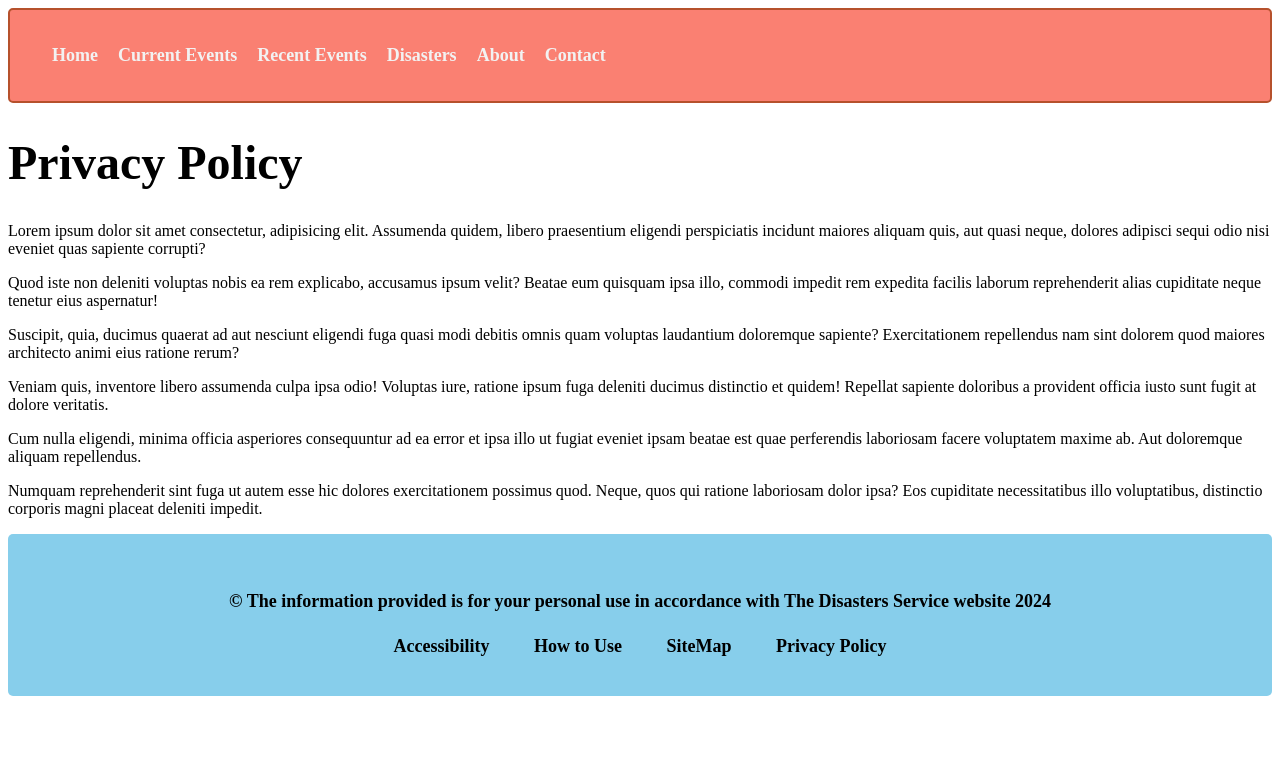
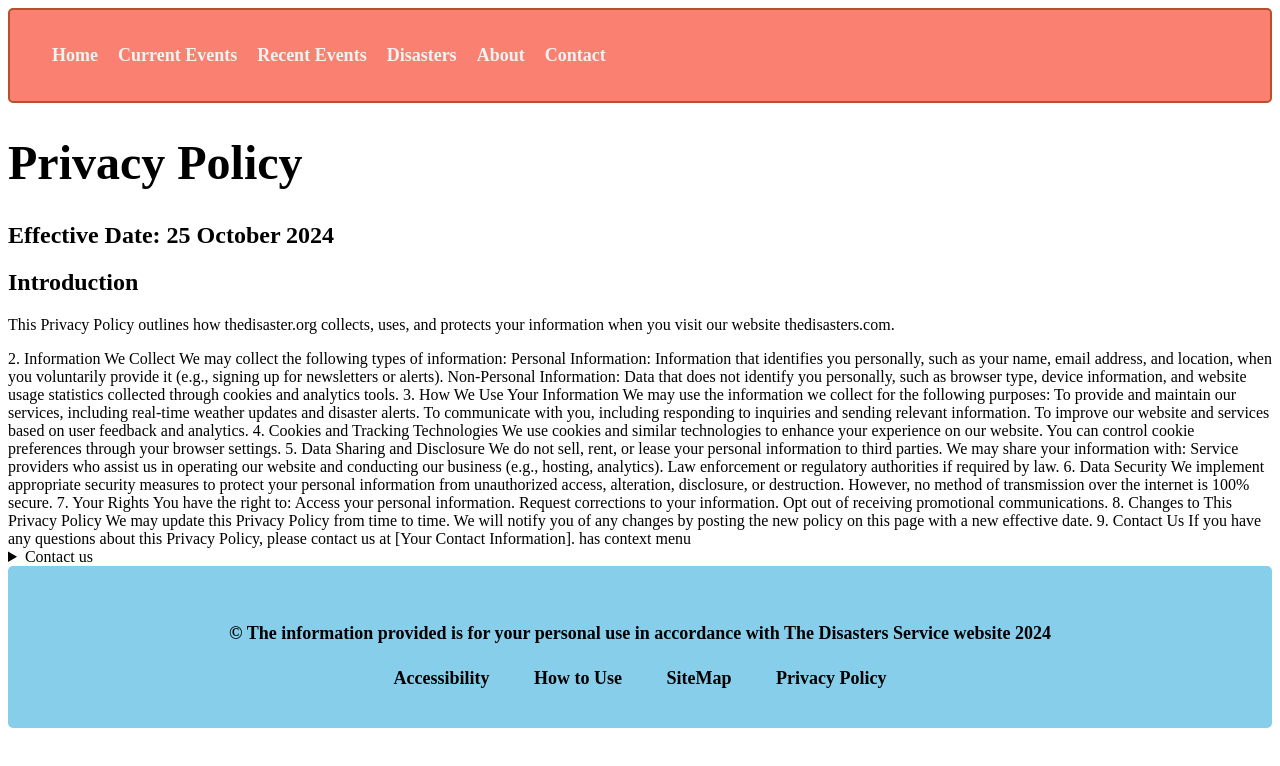
Before and after one commit to BIT-Studio-3/group-project-25-1-scade, a SvelteKit app in the folder disaster/disaster/: page /privacy in a window 1280 px wide. Shown: the top 766 px of the page. Built offline with nearby package versions, Linux system fonts and the light colour scheme.

Commit message:
content of privacy page added

```diff
--- a/disaster/disaster/src/routes/privacy/+page.svelte
+++ b/disaster/disaster/src/routes/privacy/+page.svelte
@@ -6,14 +6,60 @@
 
 <Header headingTitle="Privacy Policy" />
 
-<article>
-    <p>Lorem ipsum dolor sit amet consectetur, adipisicing elit. Assumenda quidem, libero praesentium eligendi perspiciatis incidunt maiores aliquam quis, aut quasi neque, dolores adipisci sequi odio nisi eveniet quas sapiente corrupti?</p>
-    <p>Quod iste non deleniti voluptas nobis ea rem explicabo, accusamus ipsum velit? Beatae eum quisquam ipsa illo, commodi impedit rem expedita facilis laborum reprehenderit alias cupiditate neque tenetur eius aspernatur!</p>
-    <p>Suscipit, quia, ducimus quaerat ad aut nesciunt eligendi fuga quasi modi debitis omnis quam voluptas laudantium doloremque sapiente? Exercitationem repellendus nam sint dolorem quod maiores architecto animi eius ratione rerum?</p>
-    <p>Veniam quis, inventore libero assumenda culpa ipsa odio! Voluptas iure, ratione ipsum fuga deleniti ducimus distinctio et quidem! Repellat sapiente doloribus a provident officia iusto sunt fugit at dolore veritatis.</p>
-    <p>Cum nulla eligendi, minima officia asperiores consequuntur ad ea error et ipsa illo ut fugiat eveniet ipsam beatae est quae perferendis laboriosam facere voluptatem maxime ab. Aut doloremque aliquam repellendus.</p>
-    <p>Numquam reprehenderit sint fuga ut autem esse hic dolores exercitationem possimus quod. Neque, quos qui ratione laboriosam dolor ipsa? Eos cupiditate necessitatibus illo voluptatibus, distinctio corporis magni placeat deleniti impedit.</p>
+<article class = "privacyPolicy">
+
+        <h2>Effective Date: 25 October 2024</h2>
+
+        <article class = "outline">
+            <h2>
+                Introduction
+            </h2>
+            <p>
+                This Privacy Policy outlines how thedisaster.org collects, uses, and protects your information when you visit our website thedisasters.com.
+                <!-- make website into link later on -->
+            </p>
+
+
+        </article>
+
+        2. Information We Collect
+        We may collect the following types of information:
+        Personal Information: Information that identifies you personally, such as your name, email address, and location, when you voluntarily provide it (e.g., signing up for newsletters or alerts).
+        Non-Personal Information: Data that does not identify you personally, such as browser type, device information, and website usage statistics collected through cookies and analytics tools.
+        3. How We Use Your Information
+        We may use the information we collect for the following purposes:
+        To provide and maintain our services, including real-time weather updates and disaster alerts.
+        To communicate with you, including responding to inquiries and sending relevant information.
+        To improve our website and services based on user feedback and analytics.
+        4. Cookies and Tracking Technologies
+        We use cookies and similar technologies to enhance your experience on our website. You can control cookie preferences through your browser settings.
+        5. Data Sharing and Disclosure
+        We do not sell, rent, or lease your personal information to third parties. We may share your information with:
+        Service providers who assist us in operating our website and conducting our business (e.g., hosting, analytics).
+        Law enforcement or regulatory authorities if required by law.
+        6. Data Security
+        We implement appropriate security measures to protect your personal information from unauthorized access, alteration, disclosure, or destruction. However, no method of transmission over the internet is 100% secure.
+        7. Your Rights
+        You have the right to:
+        Access your personal information.
+        Request corrections to your information.
+        Opt out of receiving promotional communications.
+        8. Changes to This Privacy Policy
+        We may update this Privacy Policy from time to time. We will notify you of any changes by posting the new policy on this page with a new effective date.
+        9. Contact Us
+        If you have any questions about this Privacy Policy, please contact us at [Your Contact Information].
+        has context menu
+
 </article>
+
+<details>
+    <summary>Contact us</summary>
+
+    Phone Number: <br>
+    Email Address:
+
+
+  </details>
 
 
 
@@ -24,4 +70,5 @@
 <style>
 
 
+
 </style>
```
